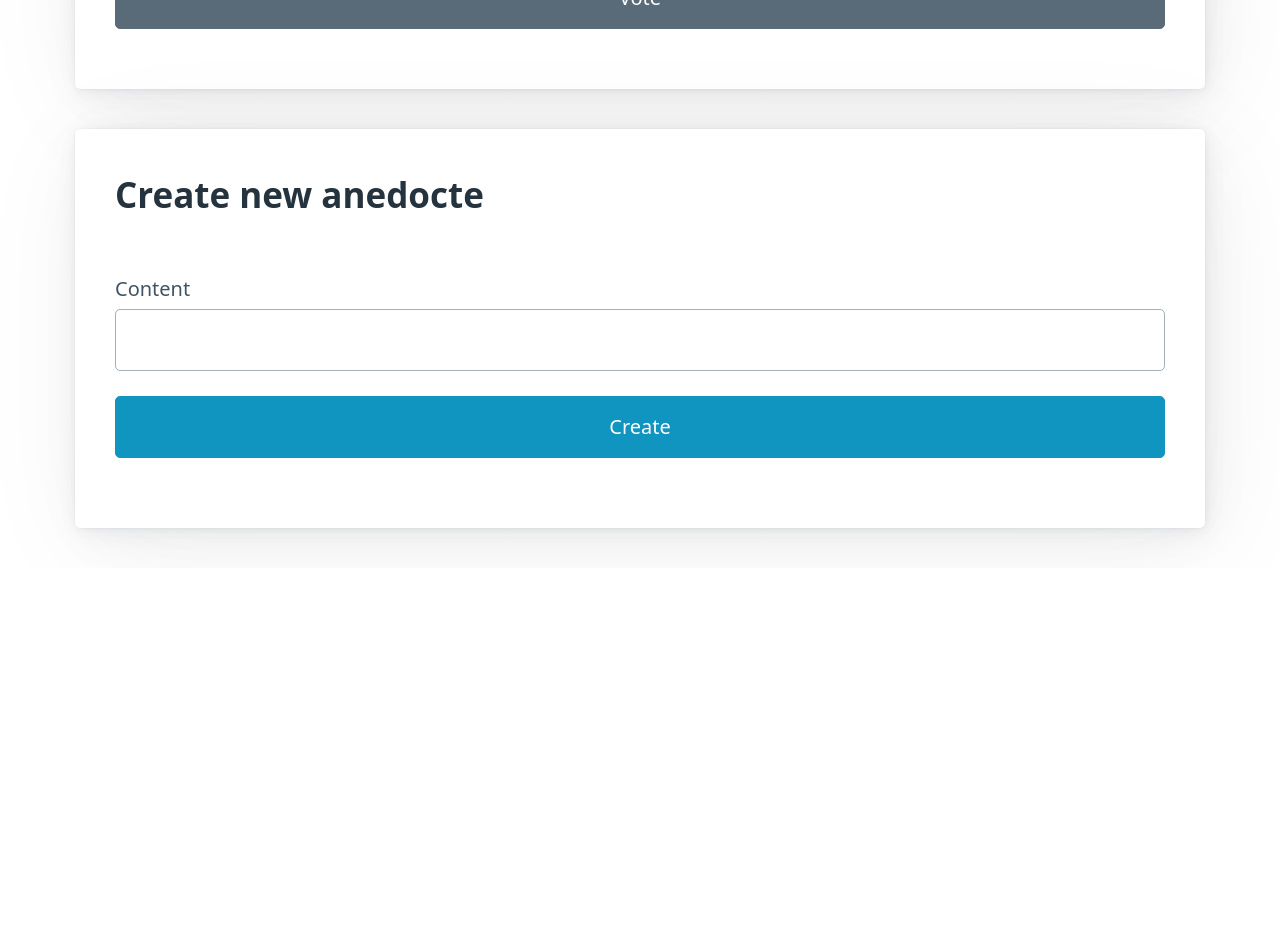
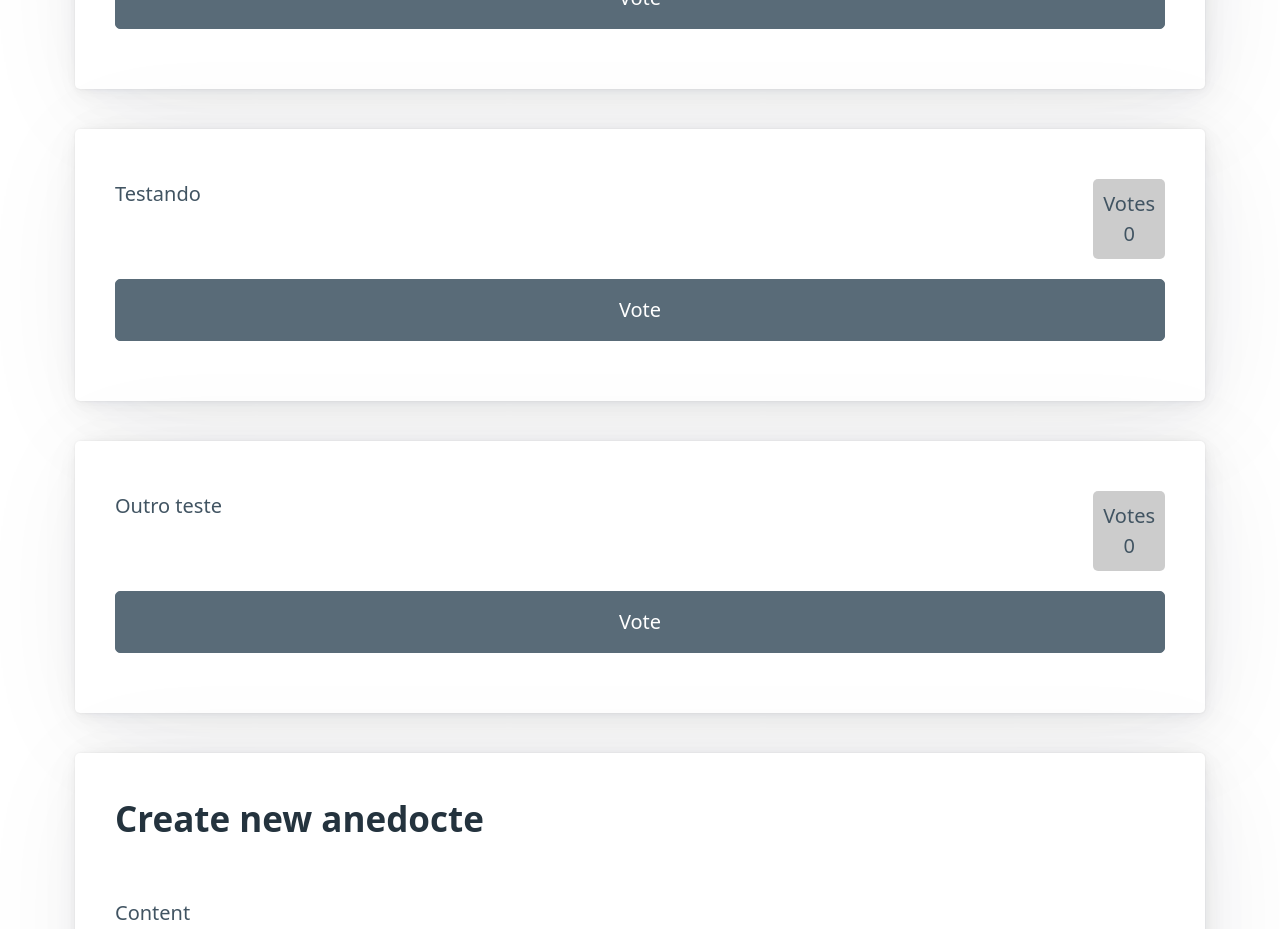
Before and after one commit to josenaldo/fso2022-anedoctes-redux, a React (Vite) app: page / in a window 1280 px wide. Shown: the part 2080-3009 px from the top of the page. Before the commit the page ends 2648 px from the top, so only its background shows below. Built offline with nearby package versions, Linux system fonts and the light colour scheme; data requests are answered from the project's data file.

Commit message:
:sparkles: feat: 6.17 Anecdotes and the backend, step4
Create anedoctes with redux thunk

```diff
--- a/db.json
+++ b/db.json
@@ -29,6 +29,16 @@
       "content": "Debugging is twice as hard as writing the code in the first place. Therefore, if you write the code as cleverly as possible, you are, by definition, not smart enough to debug it.",
       "id": "98312",
       "votes": 0
+    },
+    {
+      "content": "Testando",
+      "votes": 0,
+      "id": "kR0RiwE"
+    },
+    {
+      "content": "Outro teste",
+      "votes": 0,
+      "id": "BeHsULd"
     }
   ]
 }
--- a/src/components/AnedocteForm.jsx
+++ b/src/components/AnedocteForm.jsx
@@ -1,7 +1,5 @@
 import React from 'react'
 import { useDispatch } from 'react-redux'
-
-import anedocteService from '@/services/anedoctes'
 
 import { create } from '@/reducers/anedocteReducer'
 import { setSuccessNotification } from '@/reducers/notificationReducer'
@@ -13,16 +11,10 @@ const AnedocteForm = () => {
   const createAnedocte = async (event) => {
     event.preventDefault()
 
-    const createdAnedocte = await anedocteService.create(content)
-
-    dispatch(create(createdAnedocte))
+    dispatch(create(content))
     setContent('')
 
-    dispatch(
-      setSuccessNotification(
-        `You created the anedocte "${createdAnedocte.content}"`
-      )
-    )
+    dispatch(setSuccessNotification(`You created the anedocte "${content}"`))
   }
 
   return (
--- a/src/reducers/anedocteReducer.js
+++ b/src/reducers/anedocteReducer.js
@@ -10,6 +10,11 @@ const initializeAnedoctes = createAsyncThunk(
     return anedoctes
   }
 )
+
+const create = createAsyncThunk('anedoctes/create', async (content) => {
+  const anedocte = await anedocteService.create(content)
+  return anedocte
+})
 
 const anedoctesSlice = createSlice({
   name: 'anedoctes',
@@ -29,21 +34,21 @@ const anedoctesSlice = createSlice({
         return anedocte.id !== id ? anedocte : votedAnedocte
       })
     },
-    create: (state, action) => {
-      state.push(action.payload)
-    },
     setAnedoctes: (state, action) => {
       return action.payload
     },
   },
 
-  extraReducers: (builder) => {
-    builder.addCase(initializeAnedoctes.fulfilled, (state, action) => {
+  extraReducers: {
+    [initializeAnedoctes.fulfilled]: (state, action) => {
       return action.payload
-    })
+    },
+    [create.fulfilled]: (state, action) => {
+      state.push(action.payload)
+    },
   },
 })
 
-export { initializeAnedoctes }
-export const { vote, create, setAnedoctes } = anedoctesSlice.actions
+export { initializeAnedoctes, create }
+export const { vote, setAnedoctes } = anedoctesSlice.actions
 export default anedoctesSlice.reducer
```
